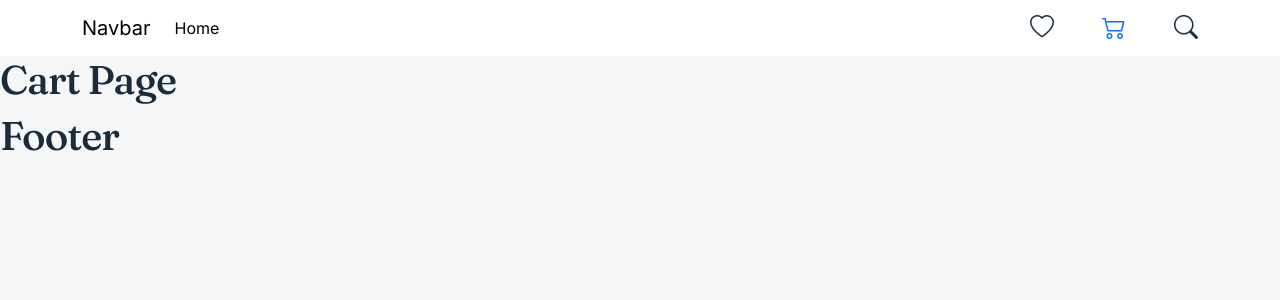
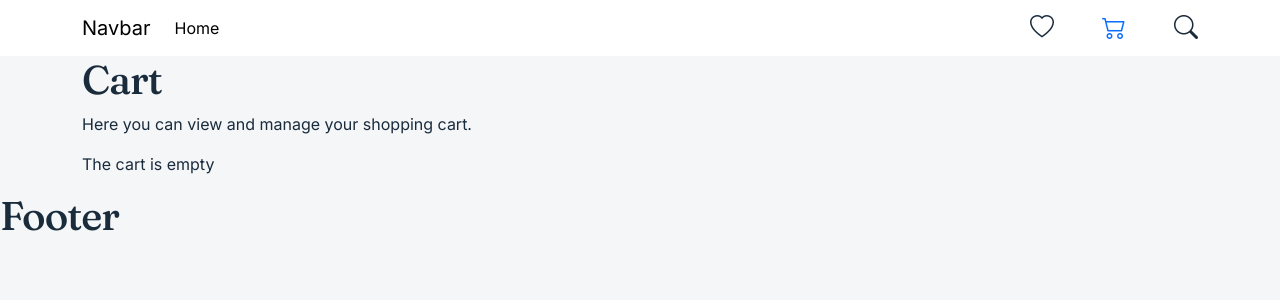
Before and after one commit to Carlo-Falanga/booldog-project-work, a React app in the folder frontend/: page /cart in a window 1280 px wide. Shown: the top 300 px of the page. Built offline with nearby package versions, Linux system fonts and the light colour scheme; the HTML template or start-up script is replaced by a standard one.

Commit message:
add CartPage basic structure

```diff
--- a/frontend/src/pages/CartPage.jsx
+++ b/frontend/src/pages/CartPage.jsx
@@ -1,6 +1,32 @@
-export default function CartPage(){
+import { useEffect, useState } from "react";
 
-    return(
-        <h1>Cart Page</h1>
-    )
+export default function CartPage() {
+  const [cart, setCart] = useState([]);
+
+  useEffect(() => {
+    const saved = localStorage.getItem("booldog_cart");
+    if (saved) {
+      setCart(JSON.parse(saved));
+    }
+  }, []);
+
+  console.log("carrello:", cart);
+
+  return (
+    <section>
+      <div className="container">
+        <h1>Cart</h1>
+        <p>Here you can view and manage your shopping cart.</p>
+
+        {cart.length === 0 ? (
+            <p>The cart is empty</p>
+        ) :(
+            <div>
+                <p>Hai: {cart.length} prodotti nel carrello</p>
+            </div>
+        )
+        }
+      </div>
+    </section>
+  );
 }
```
